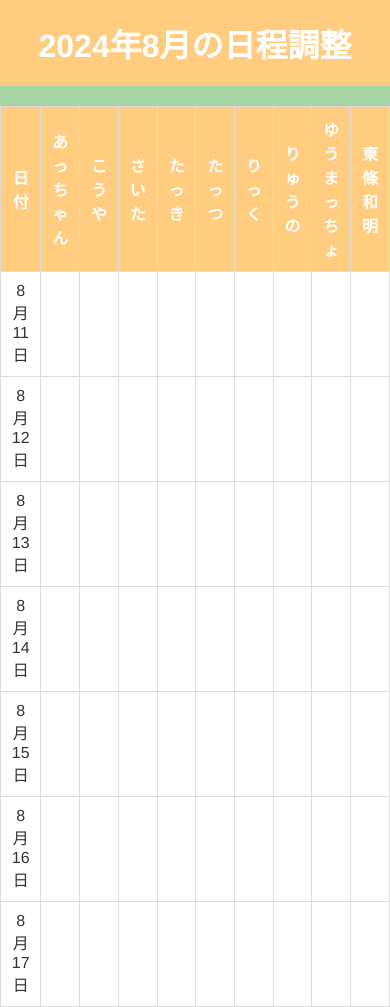
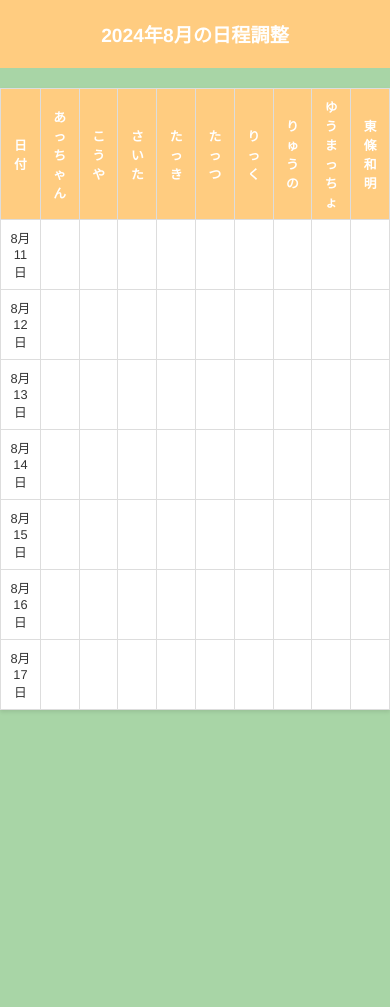
Before and after one commit to saijosan/schedule-app, a plain HTML site: page index.html in a window 390 px wide. After the commit the page ends 844 px from the top, so only its background shows below. Drawn offline with Linux system fonts and the light colour scheme.

Commit message:
Update index.html

```diff
--- a/index.html
+++ b/index.html
@@ -16,10 +16,13 @@
         h1 {
             background-color: #ffcc80;
             color: white;
-            padding: 20px 0;
+            padding: 20px;
             margin: 0 0 20px 0;
+            font-size: 1.5em;
         }
         table {
+            width: 100%;
+            max-width: 600px;
             margin: 0 auto;
             border-collapse: collapse;
             background-color: white;
@@ -33,6 +36,7 @@
         th {
             background-color: #ffcc80;
             color: white;
+            font-size: 0.9em;
         }
         td {
             cursor: pointer;
@@ -40,6 +44,7 @@
             height: 50px;
             text-align: center;
             vertical-align: middle;
+            font-size: 0.9em;
         }
         td:hover {
             background-color: #f1f1f1;
@@ -48,6 +53,15 @@
             content: '◯';
             color: #ff7043;
             font-size: 1.5em;
+        }
+        @media screen and (max-width: 600px) {
+            th, td {
+                padding: 8px;
+                font-size: 0.8em;
+            }
+            h1 {
+                font-size: 1.2em;
+            }
         }
     </style>
 </head>
```
